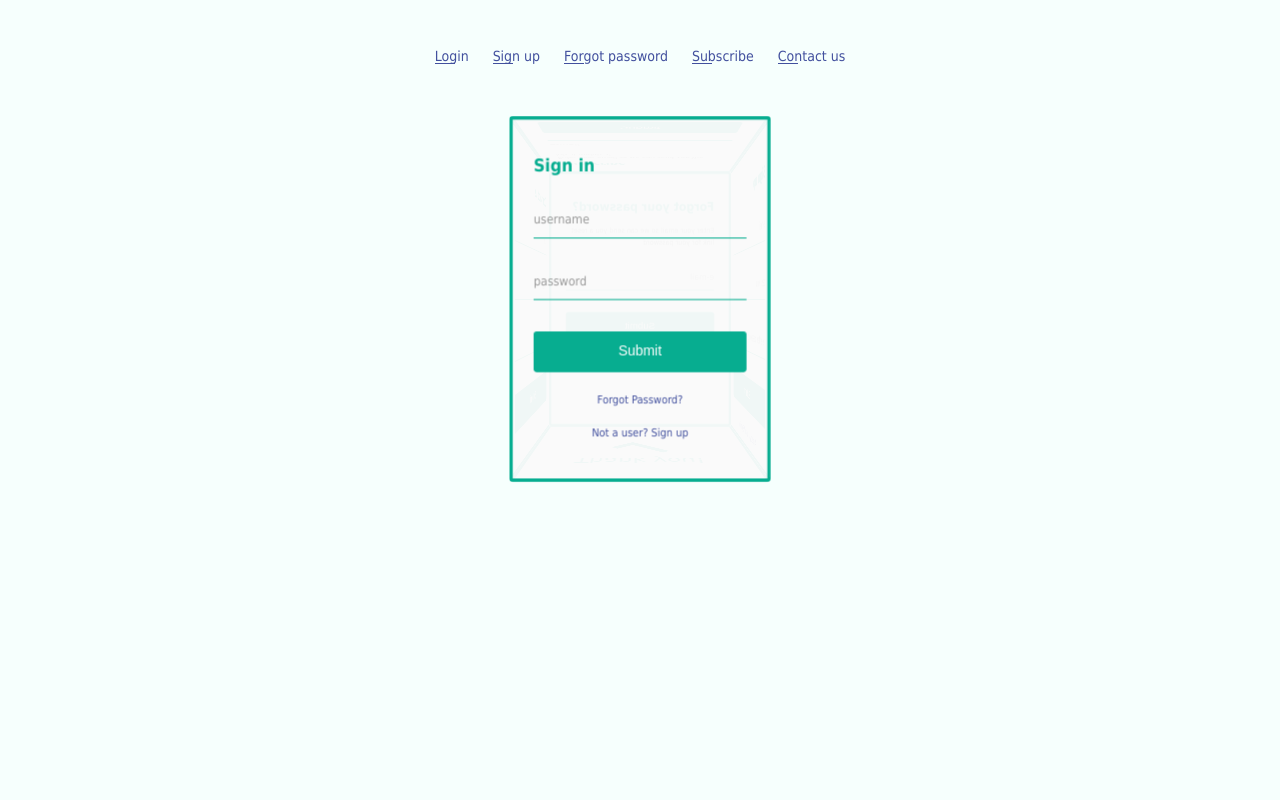
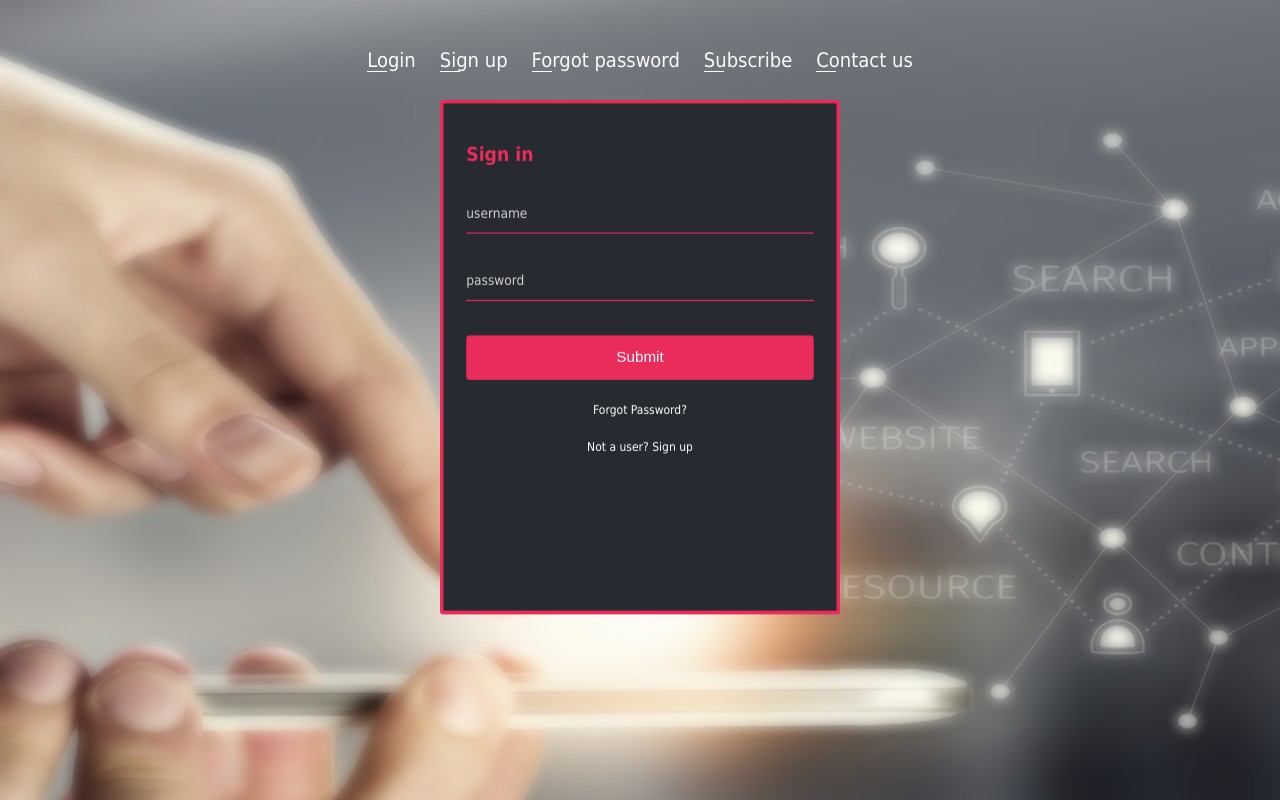
Before and after one commit to DigvijayDheer/Indian-Government-All-Scheme-Portal, a plain HTML site: page pages/Login/loginpage.html in a window 1280 px wide. Drawn offline with Linux system fonts and the light colour scheme.

Commit message:
updateUI

```diff
--- a/pages/Login/sass/login.scss
+++ b/pages/Login/sass/login.scss
@@ -1,18 +1,17 @@
 // Dimensions
-$prism-height: 350px;
-$prism-length: 250px;
+$prism-height: 450px;
+$prism-length: 350px;
 $prism-depth: $prism-length;
 $spacing: 20px;
 $br: 3px;
 
 // Colors
 $text-light: #fff;
-$text-dark: #666;
+$text-dark: rgb(158, 157, 157);
 $blue: #03a9f4;
 $smoke: #f9f9fa;
 $coral: #ff5751;
-$navy-blue: #42509e;
-$green: #07ad90;
+$pink: #EA2C5A;
 
 * {
     box-sizing: border-box;
@@ -21,7 +20,7 @@ $green: #07ad90;
 body {
     font-family: Tahoma, Verdana, Segoe, sans-serif;
     font-size: 14px;
-    background: #f6fffd;
+    background: url(../../../images/demo/backgrounds/01.jpg);
     padding: $spacing;
     text-align: center;
 }
@@ -48,8 +47,8 @@ body {
     width: $prism-length;
     height: $prism-height;
     padding: $spacing;
-    background: rgba(250, 250, 250, 0.96);
-    border: 3px solid $green;
+    background: #282a31;
+    border: 3px solid $pink;
     border-radius: 3px;
 
     .content {
@@ -57,7 +56,7 @@ body {
 
         h2 {
             font-size: 1.2em;
-            color: $green;
+            color: $pink;
         }
 
         .field-wrapper {
@@ -94,7 +93,7 @@ body {
                 border: none;
                 background: transparent;
                 line-height: 2em;
-                border-bottom: 1px solid $green;
+                border-bottom: 1px solid $pink;
                 color: $text-dark;
 
                 &::-webkit-input-placeholder {
@@ -117,7 +116,7 @@ body {
                 &:not(:placeholder-shown) {
                     +label {
                         top: -35%;
-                        color: $navy-blue;
+                        color: $text-light
                     }
                 }
             }
@@ -127,10 +126,10 @@ body {
                 appearance: none;
                 cursor: pointer;
                 width: 100%;
-                background: $green;
+                background: $pink;
                 line-height: 2em;
                 color: $text-light;
-                border: 1px solid $green;
+                border: 1px solid $pink;
                 border-radius: $br;
                 padding: $spacing/4;
 
@@ -163,7 +162,7 @@ body {
         height: 130px;
         text-align: center;
         font-size: 2em;
-        color: $green;
+        color: $pink;
         left: 50%;
         top: 50%;
         -webkit-transform: translate(-50%, -50%);
@@ -173,7 +172,7 @@ body {
             content: '';
             width: 50px;
             height: 25px;
-            border: 10px solid $green;
+            border: 10px solid $pink;
             border-right: 0;
             border-top: 0;
             left: 50%;
@@ -222,7 +221,8 @@ body {
         list-style-type: none;
         font-size: 1em;
         margin: 0 $spacing/2;
-        color: $navy-blue;
+        color: #f9f9fa;
+        font-size: 20px;
         position: relative;
         cursor: pointer;
 
@@ -232,7 +232,7 @@ body {
             bottom: 0;
             left: 0;
             width: 20px;
-            border-bottom: 1px solid $navy-blue;
+            border-bottom: 1px solid $text-light;
             transition: all ease-in 0.25s;
         }
 
@@ -249,7 +249,7 @@ body {
     margin: $spacing 0;
     font-size: 0.75em;
     text-align: center;
-    color: $navy-blue;
+    color: $text-light;
     cursor: pointer;
 }
 
```
Also changed, not shown: pages/Login/css/login.css, 1 other file.
